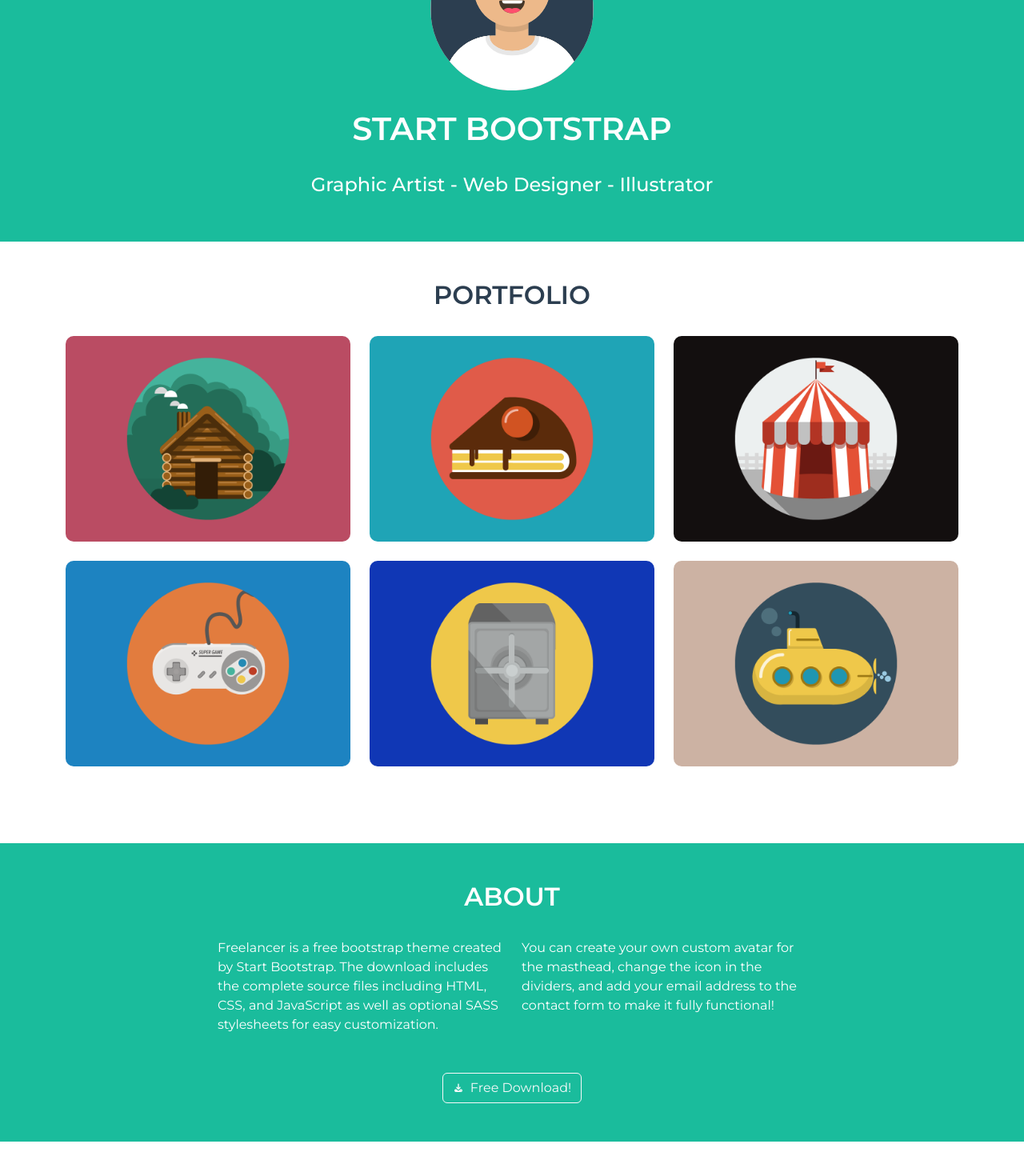
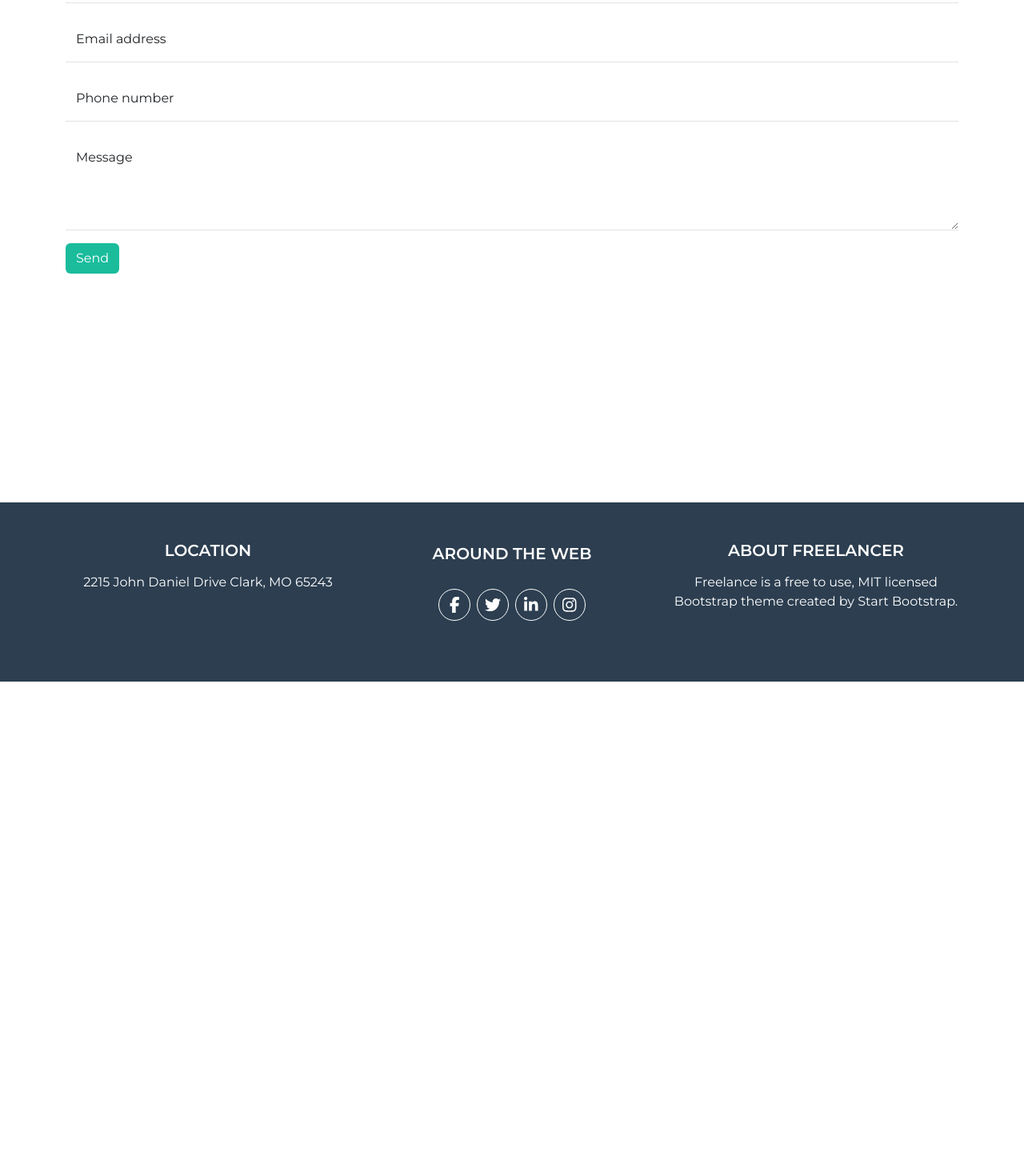
Before and after one commit to nuwar1/portfolio-task, a React (Vite) app: page /contact in a window 1280 px wide. Shown: the part 260-1730 px from the top of the page at 80% size. After the commit the page ends 1112 px from the top, so only its background shows below. Built offline with nearby package versions, Linux system fonts and the light colour scheme.

Commit message:
creating spa

```diff
--- a/package.json
+++ b/package.json
@@ -12,7 +12,8 @@
   "dependencies": {
     "bootstrap": "^5.3.8",
     "react": "^19.1.1",
-    "react-dom": "^19.1.1"
+    "react-dom": "^19.1.1",
+    "react-router-dom": "^7.9.5"
   },
   "devDependencies": {
     "@eslint/js": "^9.36.0",
--- a/src/App.jsx
+++ b/src/App.jsx
@@ -1,19 +1,21 @@
-import Navbar from "./components/navbar/navbar.jsx";
-import Hero from "./components/hero/hero.jsx";
-import Portfolio from "./components/portfolio/portfolio.jsx";
-import About from "./components/about/about.jsx";
-import Contact from "./components/contact/contact.jsx";
-import Footer from "./components/footer/footer.jsx";
-function App(){
-    return(
-      <>
-      <Navbar/>
-      <Hero/>
-      <Portfolio/>
-      <About/>
-      <Contact/>
-      <Footer/>
-      </>
-    )
+import { Route, Routes } from "react-router-dom";
+import Navbar from "./components/navbar/Navbar.jsx";
+import Hero from "./components/hero/Hero.jsx";
+import Portfolio from "./components/portfolio/Portfolio.jsx";
+import About from "./components/about/About.jsx";
+import Contact from "./components/contact/Contact.jsx";
+import Footer from "./components/footer/Footer.jsx";
+function App() {
+  return (
+    <>
+      <Navbar />
+        <Routes>
+          <Route path="/" element={<><Hero/> <Portfolio /></>}></Route>
+          <Route path="/about" element={<About />}></Route>
+          <Route path="/contact" element={<Contact />}></Route>
+        </Routes>
+      <Footer />
+    </>
+  )
 }
 export default App;
--- a/src/components/about/about.jsx
+++ b/src/components/about/about.jsx
@@ -1,8 +1,8 @@
-import style from "./about.module.css"
+import style from "./About.module.css"
 function About() {
 
     return (
-        <section className={`py-5 text-white ${style['about-section']}`}>
+        <section className={`py-5 vh-100 text-white ${style['about-section']}`}>
             <h2 className="text-center fw-semibold">ABOUT</h2>
             <div className="container">
                 <div className="row justify-content-center g-4 py-4">
--- a/src/components/contact/contact.jsx
+++ b/src/components/contact/contact.jsx
@@ -1,8 +1,8 @@
-import style from "./contact.module.css"
+import style from "./Contact.module.css"
 function Contact() {
 
     return (
-        <section className="py-5">
+        <section className="py-5 vh-100">
             <h2 className={`text-center text-uppercase fw-semibold  ${style.heading}`}>Contact me</h2>
             <div className="container py-4">
                 <div className="form-floating mb-3">
--- a/src/components/footer/footer.jsx
+++ b/src/components/footer/footer.jsx
@@ -1,4 +1,4 @@
-import style from "./footer.module.css"
+import style from "./Footer.module.css"
 function Footer() {
 
     return (
--- a/src/components/hero/hero.jsx
+++ b/src/components/hero/hero.jsx
@@ -1,4 +1,4 @@
-import style from "./hero.module.css"
+import style from "./Hero.module.css"
 import heroImg from "./../../assets/images/avataaars.svg"
 function Hero() {
 
--- a/src/components/navbar/navbar.jsx
+++ b/src/components/navbar/navbar.jsx
@@ -1,4 +1,5 @@
-import style from './navbar.module.css'
+import style from './Navbar.module.css'
+import { Link } from 'react-router-dom';
 function Navbar() {
 
     return (
@@ -11,13 +12,13 @@ function Navbar() {
                 <div className="collapse navbar-collapse" id="navbarNav">
                     <ul className="navbar-nav ms-auto gap-4">
                         <li className="nav-item">
-                            <a className={`nav-link  ${style.navLink} ${style.isActive}`} href="#">PORTFOLIO</a>
+                            <Link className={`nav-link  ${style.navLink} ${style.isActive}`} to={"/"}>PORTFOLIO</Link>
                         </li>
                         <li className="nav-item">
-                            <a className={`nav-link ${style.navLink}`} href="#">ABOUT</a>
+                            <Link className={`nav-link ${style.navLink}`} to={"/about"}>ABOUT</Link>
                         </li>
                         <li className="nav-item">
-                            <a className={`nav-link ${style.navLink}`} href="#">CONTACT</a>
+                            <Link className={`nav-link ${style.navLink}`} to={"/contact"}>CONTACT</Link>
                         </li>
                     </ul>
                 </div>
--- a/src/components/portfolio/portfolio.jsx
+++ b/src/components/portfolio/portfolio.jsx
@@ -1,4 +1,4 @@
-import style from "./portfolio.module.css"
+import style from "./Portfolio.module.css"
 import img1 from "./../../assets/images/cabin.png"
 import img2 from "./../../assets/images/cake.png"
 import img3 from "./../../assets/images/circus.png"
--- a/src/main.jsx
+++ b/src/main.jsx
@@ -4,9 +4,10 @@ import App from './App.jsx'
 import 'bootstrap/dist/css/bootstrap.min.css'
 import 'bootstrap/dist/js/bootstrap.bundle.min.js'
 import './index.css'
+import { BrowserRouter } from 'react-router-dom'
 
 createRoot(document.getElementById('root')).render(
-  <StrictMode>
+  <BrowserRouter>
     <App />
-  </StrictMode>,
+  </BrowserRouter>
 )
```
Also changed, not shown: 1 other file (tests, documents, lock files or other folders).
